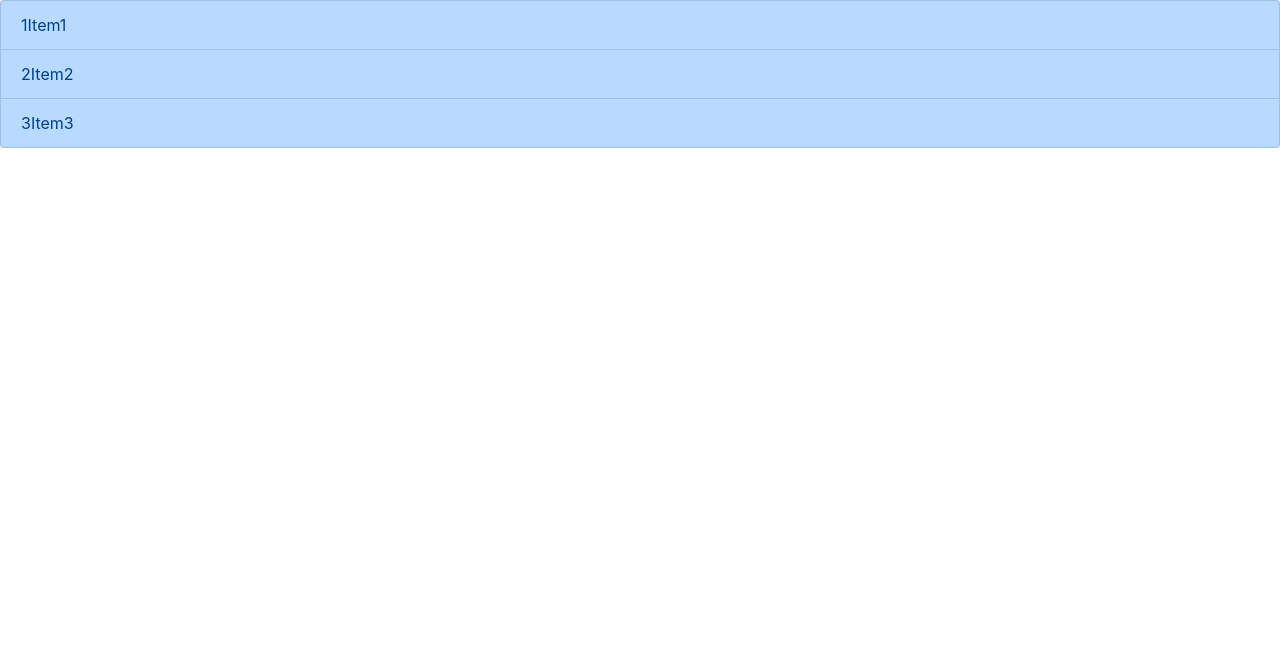
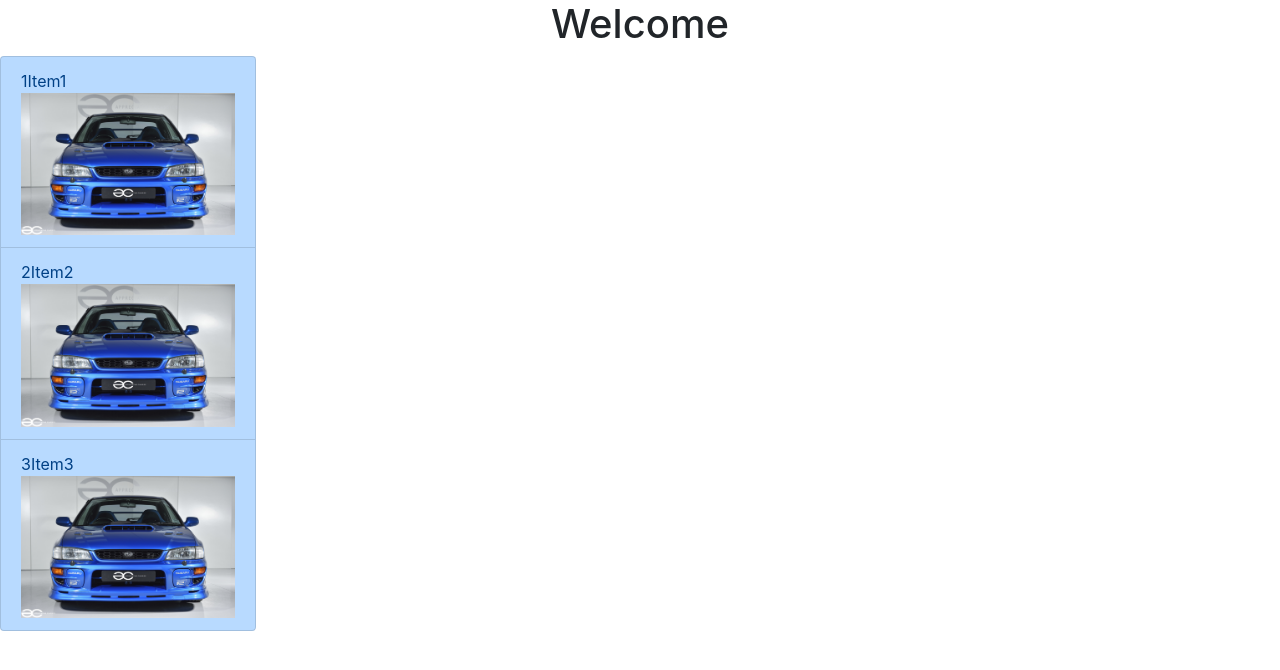
Before and after one commit to AleksGram/Chuck, a React (Create React App) app: page / in a window 1280 px wide. Shown: the top 670 px of the page. Built offline with nearby package versions, Linux system fonts and the light colour scheme.

Commit message:
header item-logo

```diff
--- a/src/components/good-list-item/good-list-item.css
+++ b/src/components/good-list-item/good-list-item.css
@@ -0,0 +1,3 @@
+.list-group-item img {
+    width: 100%;
+}
--- a/src/components/good-list-item/good-list-item.js
+++ b/src/components/good-list-item/good-list-item.js
@@ -1,12 +1,14 @@
 import React, { Fragment } from 'react';
 import './good-list-item.css';
+import icon from './imp.jpg'
 
 const GoodListItem = ({itemData}) => {
-    const { id, name, imagePath } = itemData
+    const { id, name } = itemData
     return (
         <Fragment>
             <span>{id}</span>
             <span>{name}</span>
+            <img src={icon} alt="icon"/>
         </Fragment>
     )
 }
--- a/src/components/good-list/good-list.css
+++ b/src/components/good-list/good-list.css
@@ -0,0 +1,3 @@
+.list-group {
+    width: 20%
+}
--- /dev/null
+++ b/src/components/header/header.css
@@ -0,0 +1,3 @@
+.header {
+    text-align: center
+}
--- /dev/null
+++ b/src/components/header/header.js
@@ -0,0 +1,11 @@
+import React from 'react';
+import './header.css';
+
+const Header = () => {
+    return (
+        <div className="header">
+            <h1>Welcome</h1>
+        </div>
+    )
+}
+ export default Header;
--- /dev/null
+++ b/src/components/header/index.js
@@ -0,0 +1,3 @@
+import Header from './header';
+
+export default Header;
--- a/src/index.js
+++ b/src/index.js
@@ -7,6 +7,7 @@ import App from './components/app/app';
 import ErrorBoundry from './components/error-boundry';
 import StoreService from './services/store-service';
 import { StoreServiceProvider } from './components/store-service-context'
+import Header from './components/header';
 
 import store from './store';
 
@@ -16,6 +17,7 @@ ReactDOM.render(
    <Provider store={store}>
     <ErrorBoundry>
         <StoreServiceProvider value={storeService}>
+            <Header/>
             <Router>
                 <App/>
             </Router>
```
Also changed, not shown: src/components/good-list-item/imp.jpg (added).
